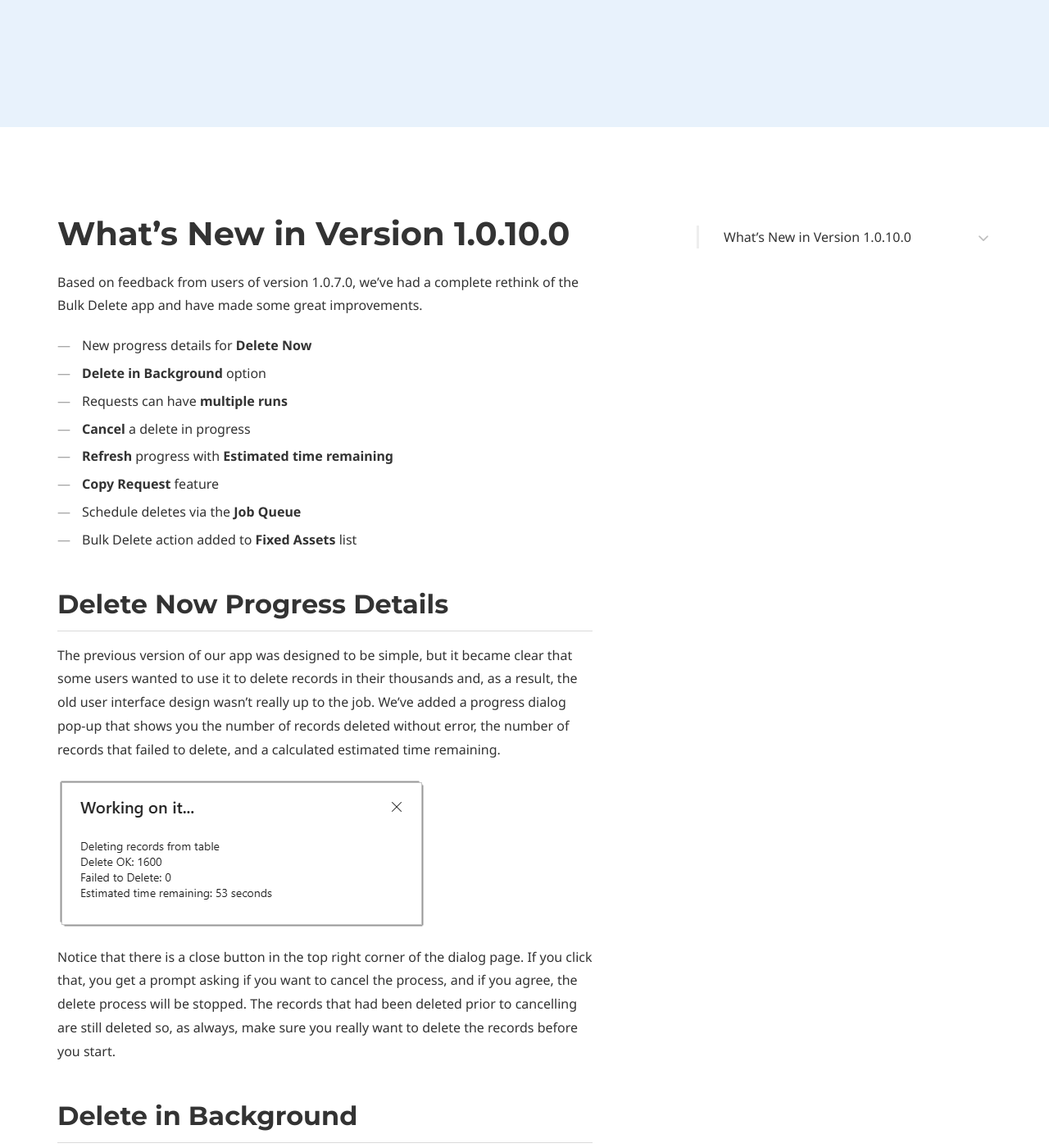
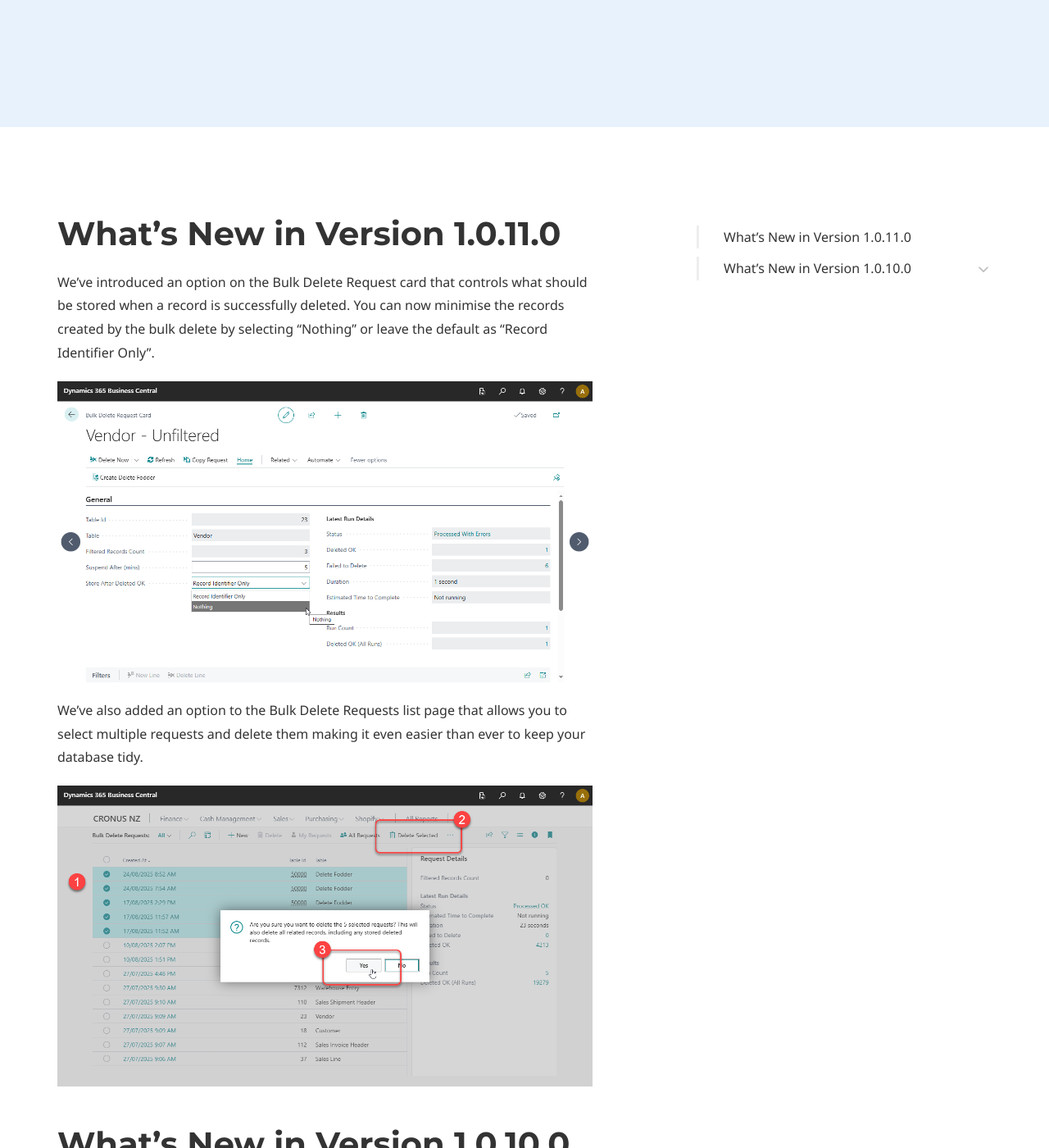
Before and after one commit to BCAppsLimited/BulkDelete, a Jekyll site: the page built from release-notes.md, in a window 1280 px wide and 1400 px high, scrolled down 449 px. Shown: the whole window at 82% size. Built offline with Jekyll 4.4.1, drawn with Linux system fonts in a browser that asks for light colours; some web fonts are replaced.

Commit message:
Add release notes for 1.0.11.0

```diff
--- a/release-notes.md
+++ b/release-notes.md
@@ -28,6 +28,16 @@
         url:
 ---
 
+# What's New in Version 1.0.11.0
+
+We've introduced an option on the Bulk Delete Request card that controls what should be stored when a record is successfully deleted. You can now minimise the records created by the bulk delete by selecting "Nothing" or leave the default as "Record Identifier Only".
+
+![Image showing the Store After Delete OK option.](/screenshots/releasenotes/StoreAfterDeletedOK.png)
+
+We've also added an option to the Bulk Delete Requests list page that allows you to select multiple requests and delete them making it even easier than ever to keep your database tidy.
+
+![Image showing the Delete Selected action on the Bulk Delete Requests list page.](/screenshots/releasenotes/DeleteSelected.png)
+
 # What's New in Version 1.0.10.0
 
 Based on feedback from users of version 1.0.7.0, we've had a complete rethink of the Bulk Delete app and have made some great improvements.
```
Also changed, not shown: other parts of release-notes.md (+1 -1 lines), screenshots/releasenotes/DeleteSelected.png (added), screenshots/releasenotes/StoreAfterDeletedOK.png (added).
